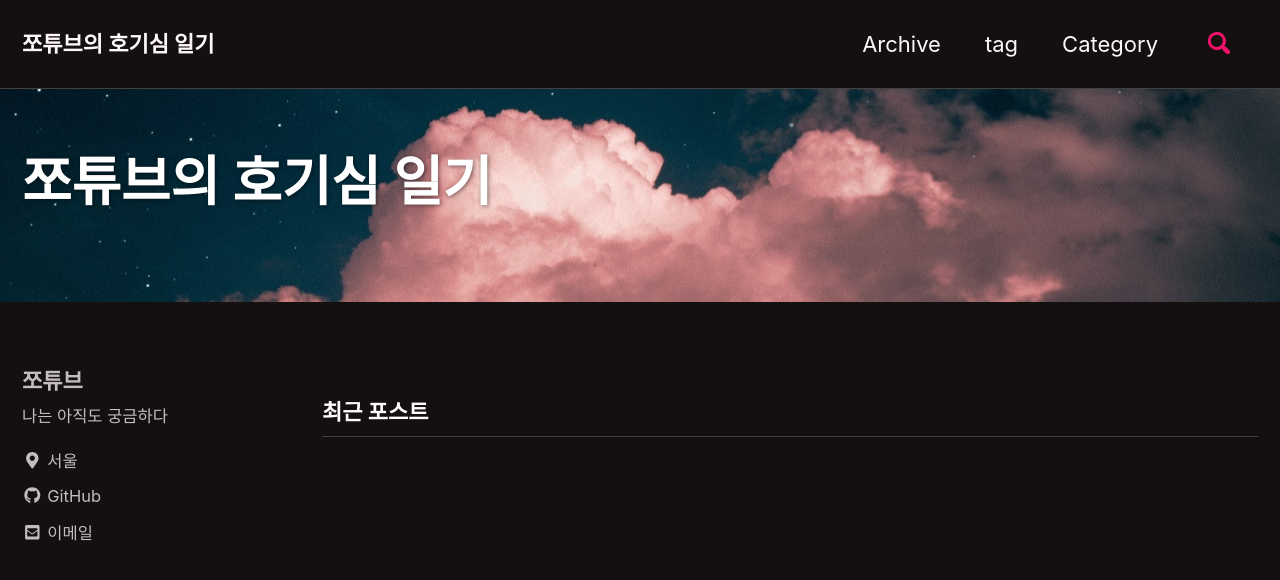
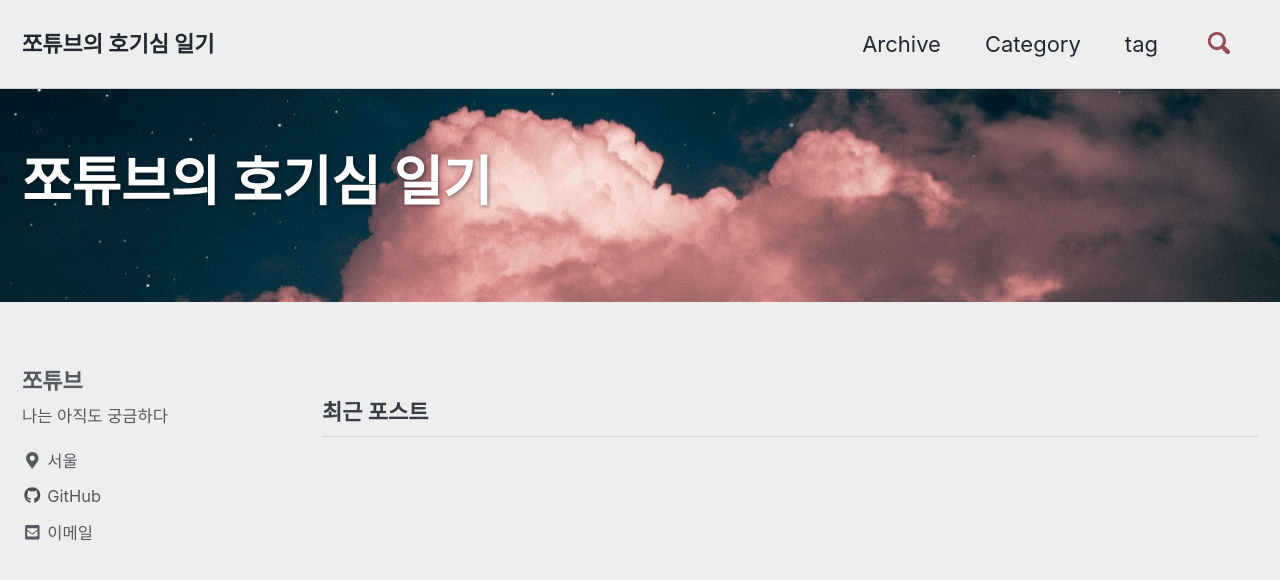
Before and after one commit to suhyeon/suhyeon.github.io, a Jekyll site: the page built from index.html, in a window 1280 px wide and 900 px high. Shown: the top 580 px of the window. Built offline with Jekyll 4.4.1, drawn with Linux system fonts in a browser that asks for light colours; cached includes are drawn as plain includes; the list of posts is cut into pages by our own code.

Commit message:
modify air theme and apply customize theme

```diff
--- a/_config.yml
+++ b/_config.yml
@@ -10,9 +10,9 @@
 # Review documentation to determine if you should use `theme` or `remote_theme`
 # https://mmistakes.github.io/minimal-mistakes/docs/quick-start-guide/#installing-the-theme
 
-# theme                  : "minimal-mistakes-jekyll"
+theme                  : "minimal-mistakes-jekyll"
 # remote_theme           : "mmistakes/minimal-mistakes"
-minimal_mistakes_skin    : "neon" # "default" # "air", "aqua", "contrast", "dark", "dirt", "neon", "mint", "plum", "sunrise"
+minimal_mistakes_skin    :  "air" #"neon" # "default" # "air", "aqua", "contrast", "dark", "dirt", "neon", "mint", "plum", "sunrise"
 
 # Site Settings
 locale                   : "ko"
--- a/_data/navigation.yml
+++ b/_data/navigation.yml
@@ -10,7 +10,7 @@
   #   url: /sitemap/
   - title: "Archive"
     url: /year-archive/
+  - title: "Category"
+    url: /categories/
   - title: "tag"
     url: /tags/
-  - title: "Category"
-    url: /categories/
--- a/_sass/minimal-mistakes/skins/_air.scss
+++ b/_sass/minimal-mistakes/skins/_air.scss
@@ -6,7 +6,7 @@
 $background-color: #eeeeee !default;
 $text-color: #222831 !default;
 $muted-text-color: #393e46 !default;
-$primary-color: #0092ca !default;
+$primary-color: #7c1c29c2 !default;
 $border-color: mix(#fff, #393e46, 75%) !default;
 $footer-background-color: $primary-color !default;
 $link-color: #393e46 !default;
```
